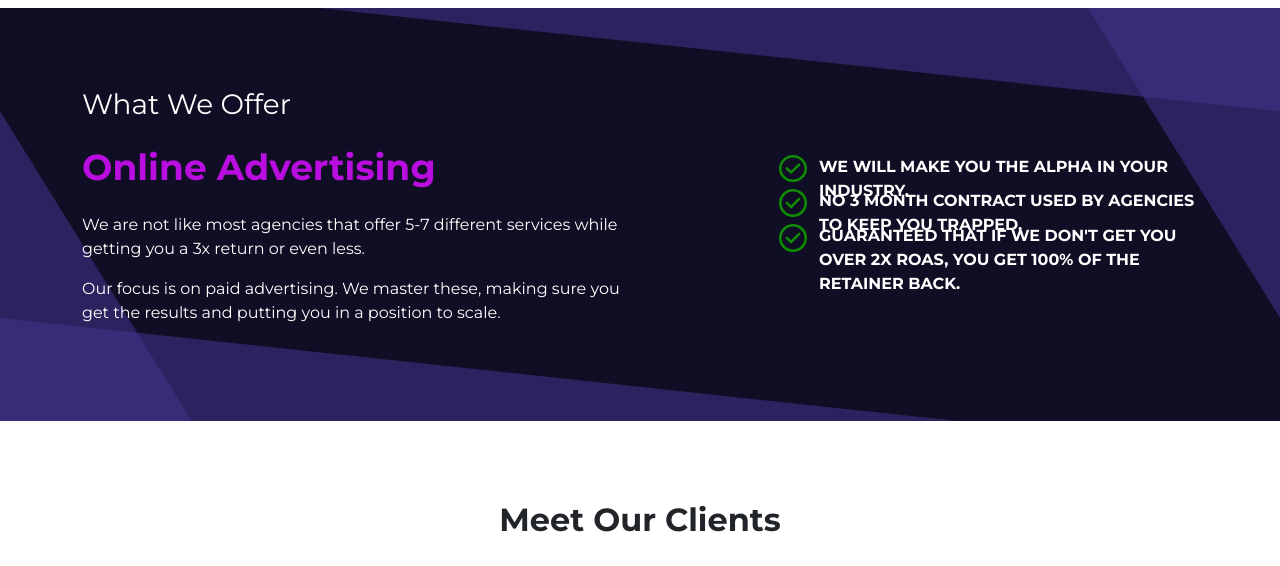
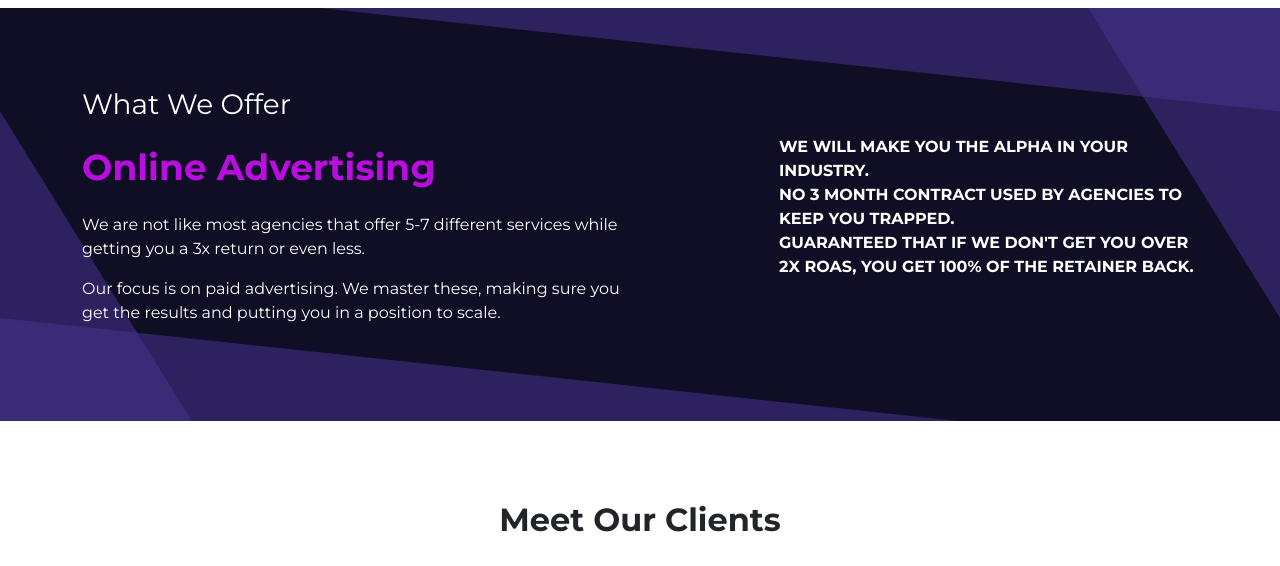
Before and after one commit to dylate/alpha-website, a website: page index.html in a window 1280 px wide. Shown: the part 1220-1786 px from the top of the page. Drawn offline with nearby package versions, Linux system fonts and the light colour scheme; a script that the page names is missing.

Commit message:
check list items as flex boxes

```diff
--- a/assets/scss/style.scss
+++ b/assets/scss/style.scss
@@ -133,12 +133,8 @@ ul.check-list {
     list-style-image: url('../img/check.svg');
     list-style-position: inside;
     li {
-        position: relative;
-        span {
-            position: absolute;
-            top: 0;
-            bottom: 0;
-            left: 40px;
-        }
+        display: flex;
+        flex-direction: row;
+        justify-content: center;
     }
 }
--- a/index.html
+++ b/index.html
@@ -159,7 +159,7 @@
                                 <li><b>A)</b> Advanced</li>
                                 <li><b>L)</b> Learning</li>
                                 <li><b>P)</b> Program for</li>
-                                <li><b>H)</b> High</li>
+                                <li><b>H)</b> Higher</li>
                                 <li><b>A)</b> Achievers</li>
                             </ul>
                             Schedule a call.
```
Also changed, not shown: assets/css/style.css, 1 other file.
